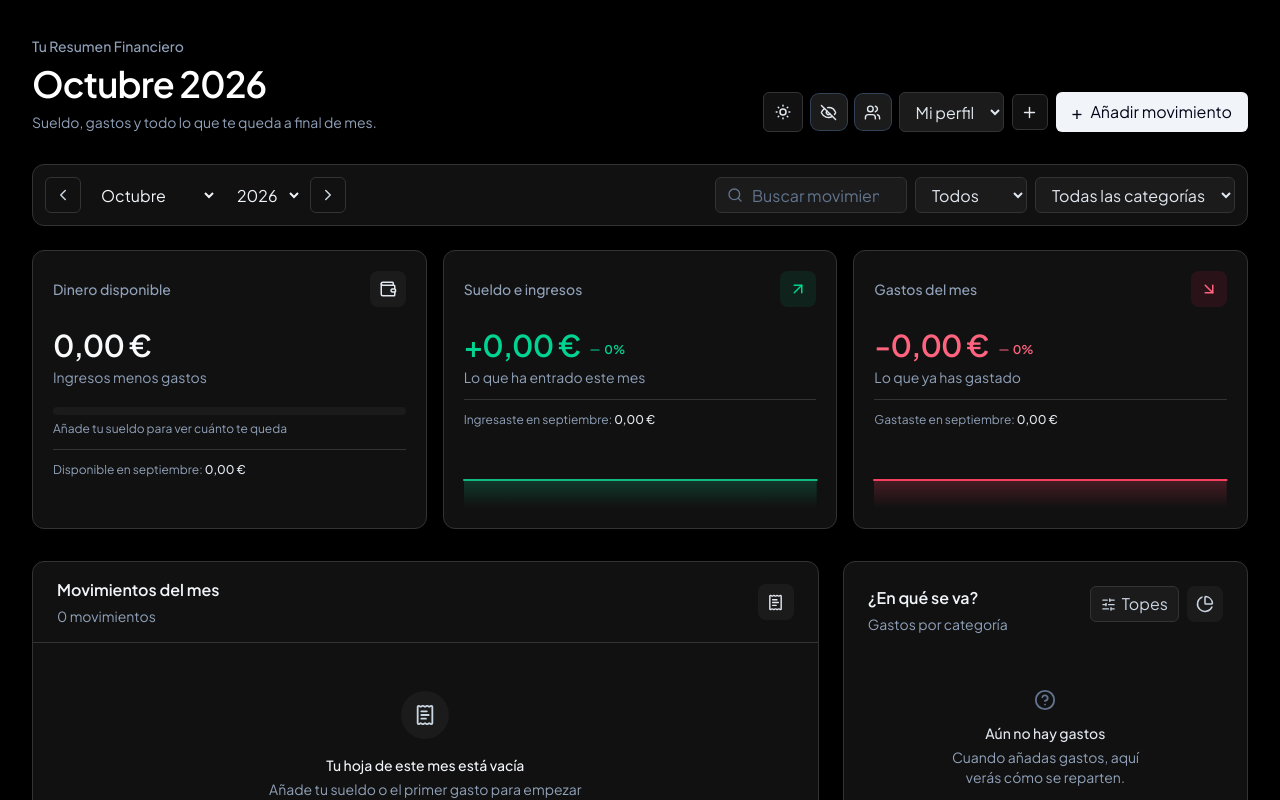
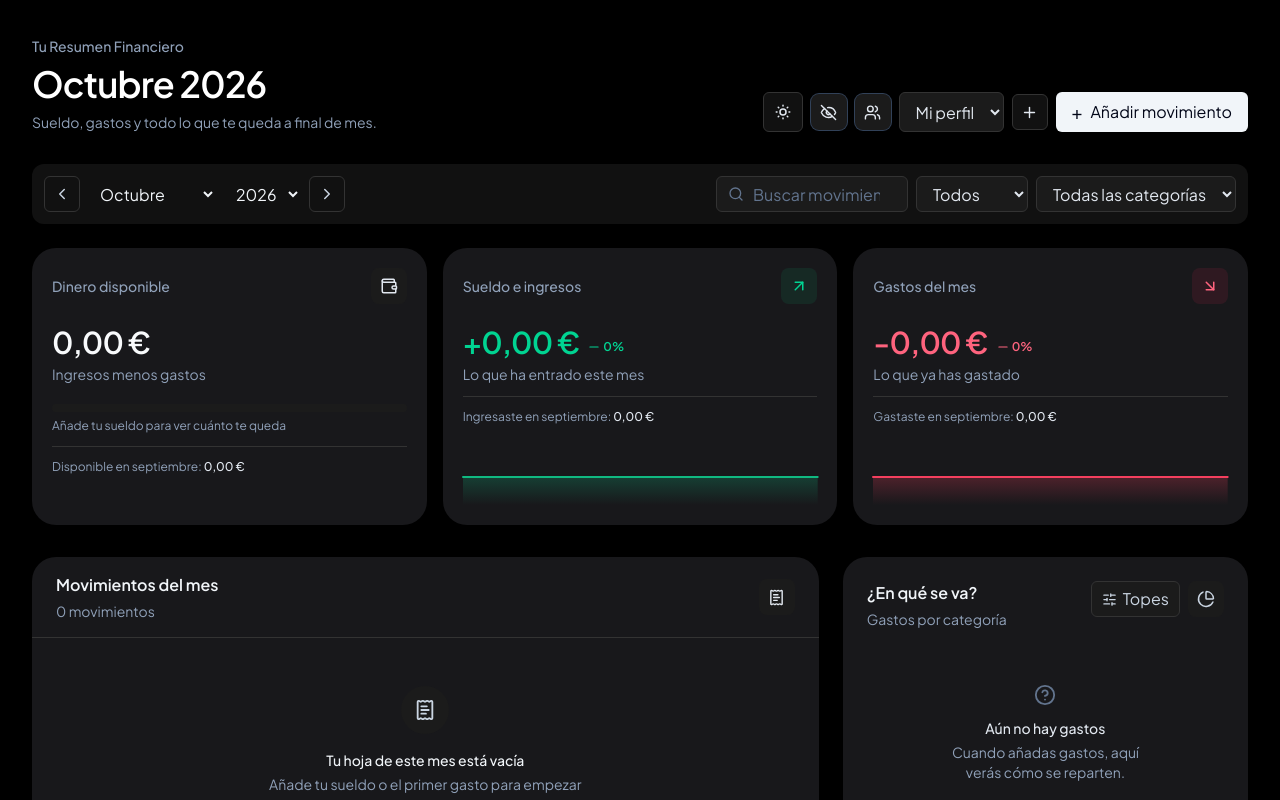
Before and after one commit to E7OY/balance, a React (Vite) app: page / in a window 1280 px wide. Shown: the top 800 px of the page. Built offline with nearby package versions, Linux system fonts and the light colour scheme.

Commit message:
Refactor styling in Filters and Card components; update border and shadow properties for improved design consistency

```diff
--- a/src/components/Filters.jsx
+++ b/src/components/Filters.jsx
@@ -37,7 +37,7 @@ const Filters = ({ isMobileFiltersOpen }) => {
       ? allCategories.Gasto
       : allCategories.Todas;
   return (
-    <section aria-label="Seleccionar mes y filtrar movimientos" className={`${isMobileFiltersOpen ? 'flex' : 'hidden'} flex-col gap-2 rounded-xl border border-slate-200 bg-white p-2.5 shadow-sm transition-colors dark:border-slate-700 dark:bg-slate-900 sm:gap-3 sm:p-3 md:flex md:flex-row md:items-center md:justify-between`}>
+    <section aria-label="Seleccionar mes y filtrar movimientos" className={`${isMobileFiltersOpen ? 'flex' : 'hidden'} flex-col gap-2 rounded-xl border-0 bg-white p-2.5 transition-colors dark:border-slate-700 dark:bg-slate-900 sm:gap-3 sm:p-3 md:flex md:flex-row md:items-center md:justify-between`}>
       <div className="hidden items-center gap-1 md:flex md:gap-2">
         <button
           type="button"
--- a/src/components/ui/card.jsx
+++ b/src/components/ui/card.jsx
@@ -2,7 +2,8 @@ import React from 'react';
 
 const Card = ({ as: Component = 'div', className = '', ...props }) => (
   <Component
-    className={`rounded-xl border border-slate-200 bg-white text-slate-950 shadow-sm transition-colors dark:border-slate-700 dark:bg-slate-900 dark:text-slate-50 ${className}`}
+    className={`rounded-3xl border-0 bg-white text-slate-950 shadow-none transition-colors dark:bg-zinc-900 dark:text-white ${className}`}
+    //className={`rounded-xl border border-slate-200 bg-white text-slate-950 shadow-sm transition-colors dark:border-slate-700 dark:bg-slate-900 dark:text-slate-50 ${className}`}
     {...props}
   />
 );
```
